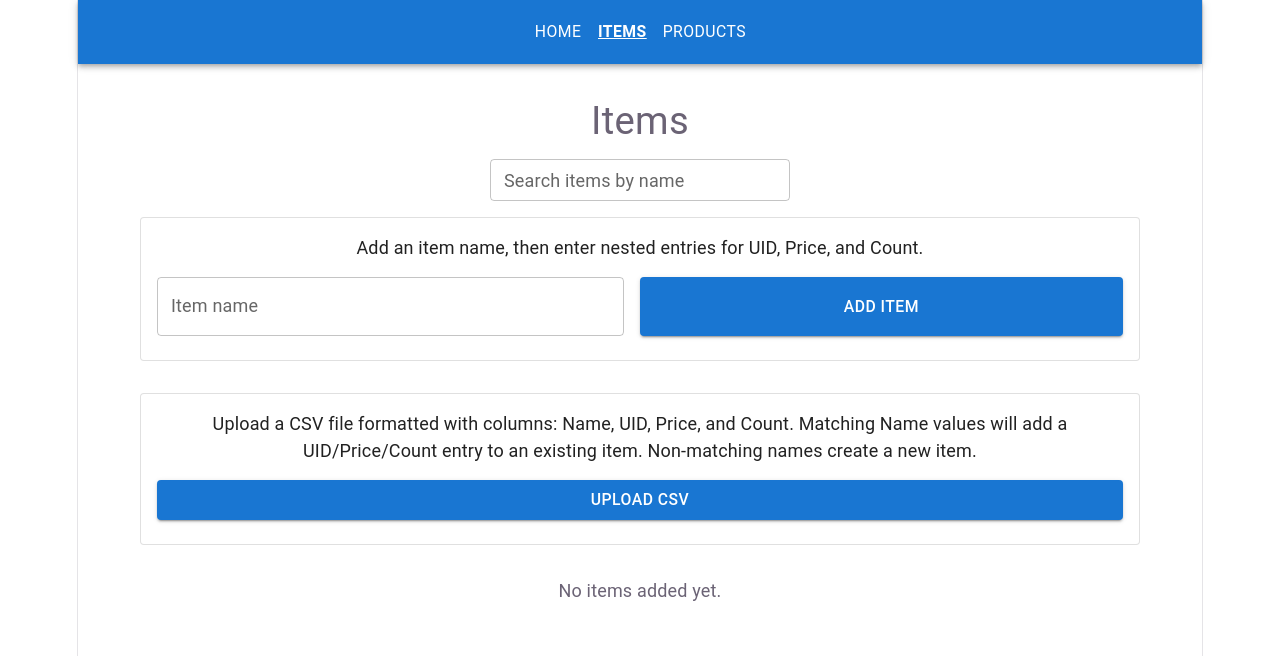
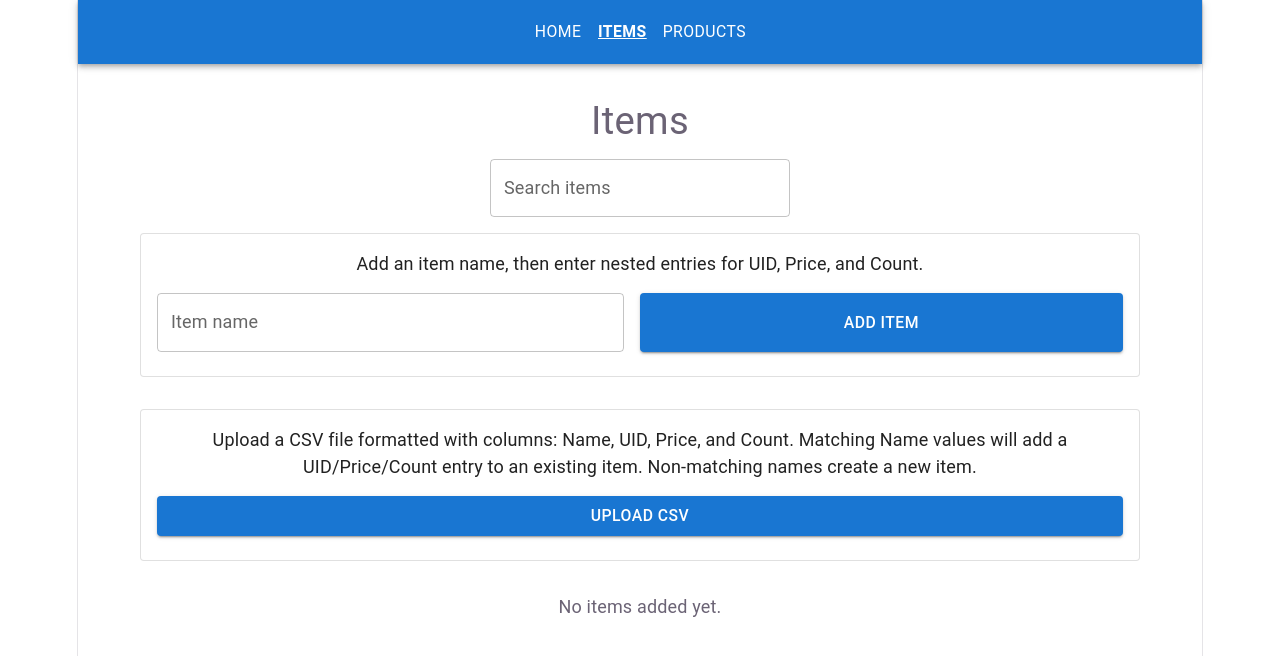
Before and after one commit to erstrauch/ShopManager, a React (Vite) app: page /item in a window 1280 px wide. Shown: the top 656 px of the page. Built offline with nearby package versions, Linux system fonts and the light colour scheme.

Commit message:
feat(item): added autocomplete search component

```diff
--- a/src/Pages/Item/Item.tsx
+++ b/src/Pages/Item/Item.tsx
@@ -11,6 +11,7 @@ import type { SelectChangeEvent } from '@mui/material';
 import ArrowDownward from '@mui/icons-material/ArrowDownward';
 import ArrowUpward from '@mui/icons-material/ArrowUpward';
 import {
+	Autocomplete,
 	Box,
 	Button,
 	Card,
@@ -42,7 +43,6 @@ type Item = {
 	name: string;
 	entries: NestedEntry[];
 };
-
 function newId() {
 	return (
 		crypto?.randomUUID?.() ??
@@ -379,7 +379,7 @@ export default function Item() {
 	};
 
 	const handleSearchChange = (event: React.ChangeEvent<HTMLInputElement>) => {
-		console.log(event.target.value, 'event');
+		console.log(event.target.value, 'type event');
 	};
 
 	return (
@@ -388,12 +388,18 @@ export default function Item() {
 				Items
 			</Typography>
 
-			<TextField
-				label="Search items by name"
-				// value={search}
-				onChange={handleSearchChange}
-				size="small"
-				sx={{ mb: 2, background: '#fff', color: '#222', width: 300 }}
+			<Autocomplete
+				id="search-autocomplete"
+				freeSolo
+				options={items.map((option) => option.name)}
+				renderInput={(params) => (
+					<TextField
+						sx={{ mb: 2, background: '#fff', color: '#222', width: 300 }}
+						{...params}
+						label="Search items"
+						onChange={handleSearchChange}
+					/>
+				)}
 			/>
 
 			<Card variant="outlined" sx={{ marginBottom: 4 }}>
```
